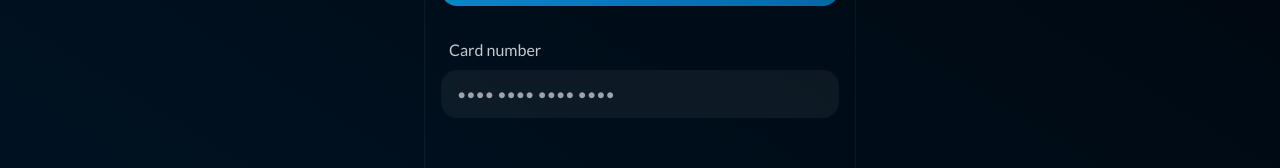
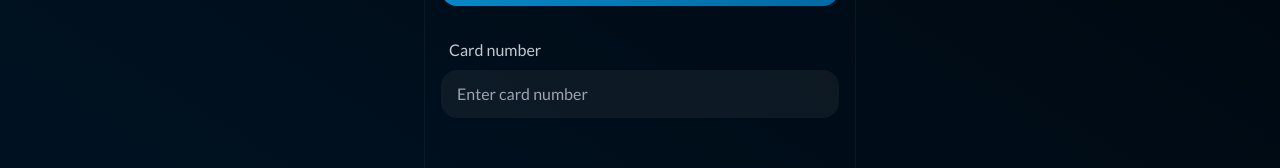
Before and after one commit to hrvsdev/cardnest, a React (Vite) app: page /add/editor in a window 1280 px wide. Shown: the part 309-477 px from the top of the page. Built offline with nearby package versions, Linux system fonts and the light colour scheme.

Commit message:
Style card number input focused state

```diff
--- a/src/pages/AddCard/Editor/index.tsx
+++ b/src/pages/AddCard/Editor/index.tsx
@@ -41,8 +41,8 @@ export function AddCardEditor() {
 							inputMode="numeric"
 							value={cardNumber}
 							onChange={onCardInput}
-							className="w-full rounded-2xl px-4 py-3 text-th-white bg-th-white/5 focus:bg-opacity-10"
-							placeholder="•••• •••• •••• ••••"
+							className="w-full rounded-2xl px-4 py-3 tracking-widest placeholder:tracking-normal text-th-white bg-th-white bg-opacity-5 focus:bg-opacity-10"
+							placeholder="Enter card number"
 						/>
 					</label>
 				</div>
```
